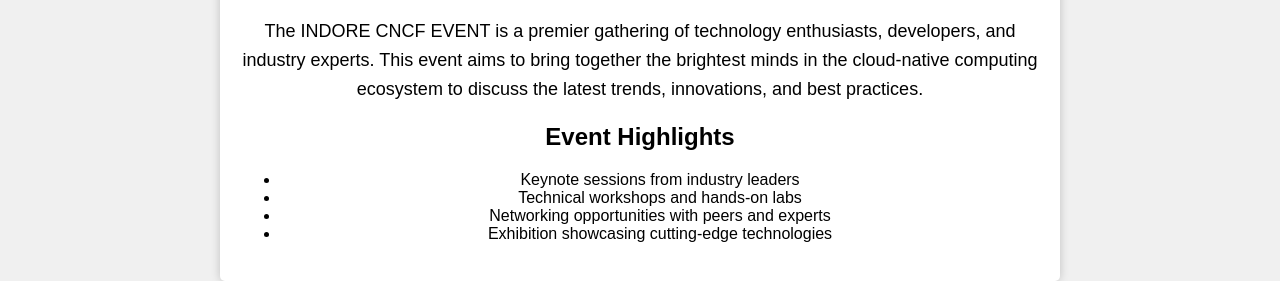
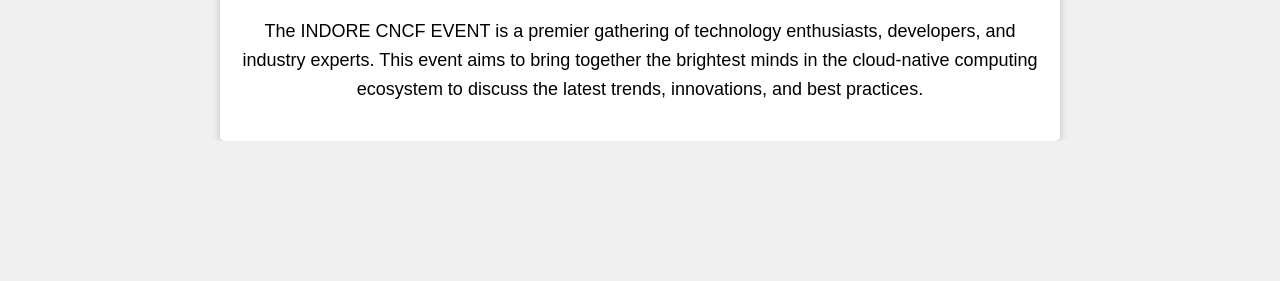
Before and after one commit to jayvardhan2111/cncf-indore, a website: page public/index.html in a window 1280 px wide. Shown: the part 805-1086 px from the top of the page. After the commit the page ends 946 px from the top, so only its background shows below. Drawn offline with Linux system fonts and the light colour scheme.

```diff
--- a/public/index.html
+++ b/public/index.html
@@ -61,16 +61,8 @@
         <p>
             The INDORE CNCF EVENT is a premier gathering of technology enthusiasts, developers, and industry experts. This event aims to bring together the brightest minds in the cloud-native computing ecosystem to discuss the latest trends, innovations, and best practices.
         </p>
-        <h2>Event Highlights</h2>
-        <ul>
-            <li>Keynote sessions from industry leaders</li>
-            <li>Technical workshops and hands-on labs</li>
-            <li>Networking opportunities with peers and experts</li>
-            <li>Exhibition showcasing cutting-edge technologies</li>
-        </ul>
 
-        <p>
-        <!-- ...rest of your content... -->
+
     </div>
 </body>
 </html>
```
